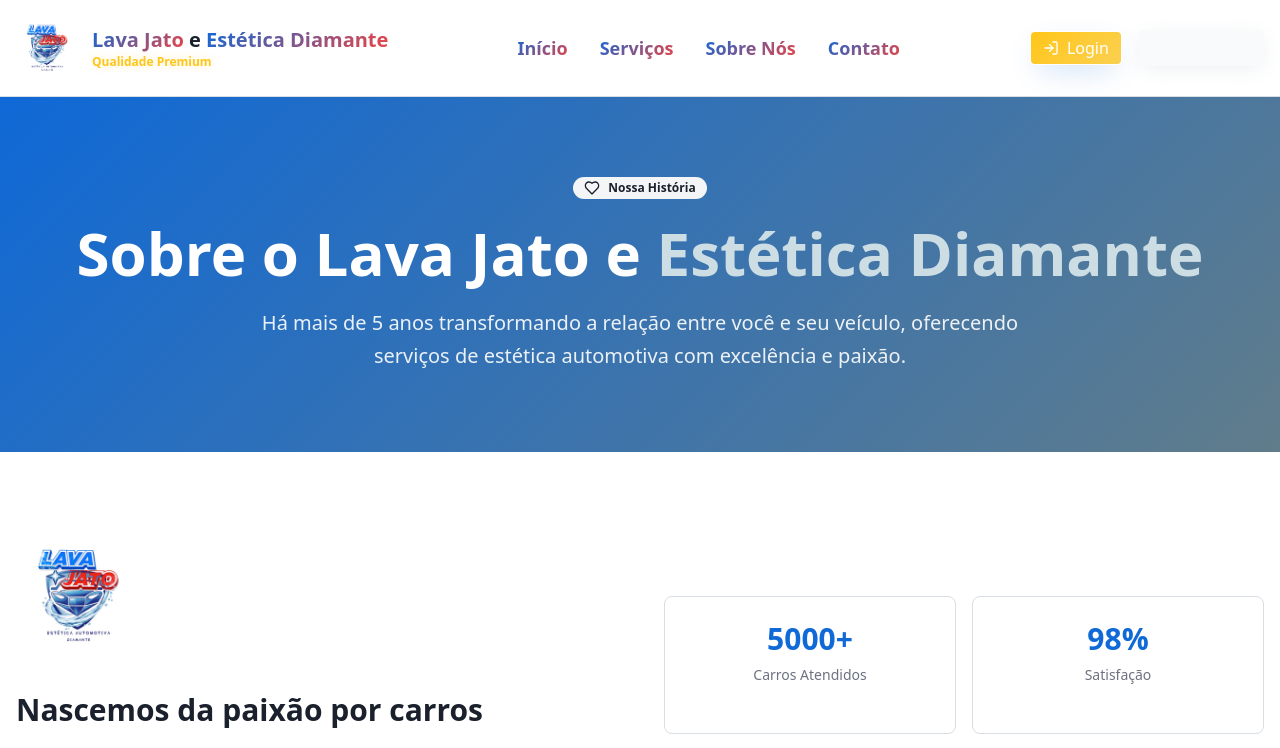
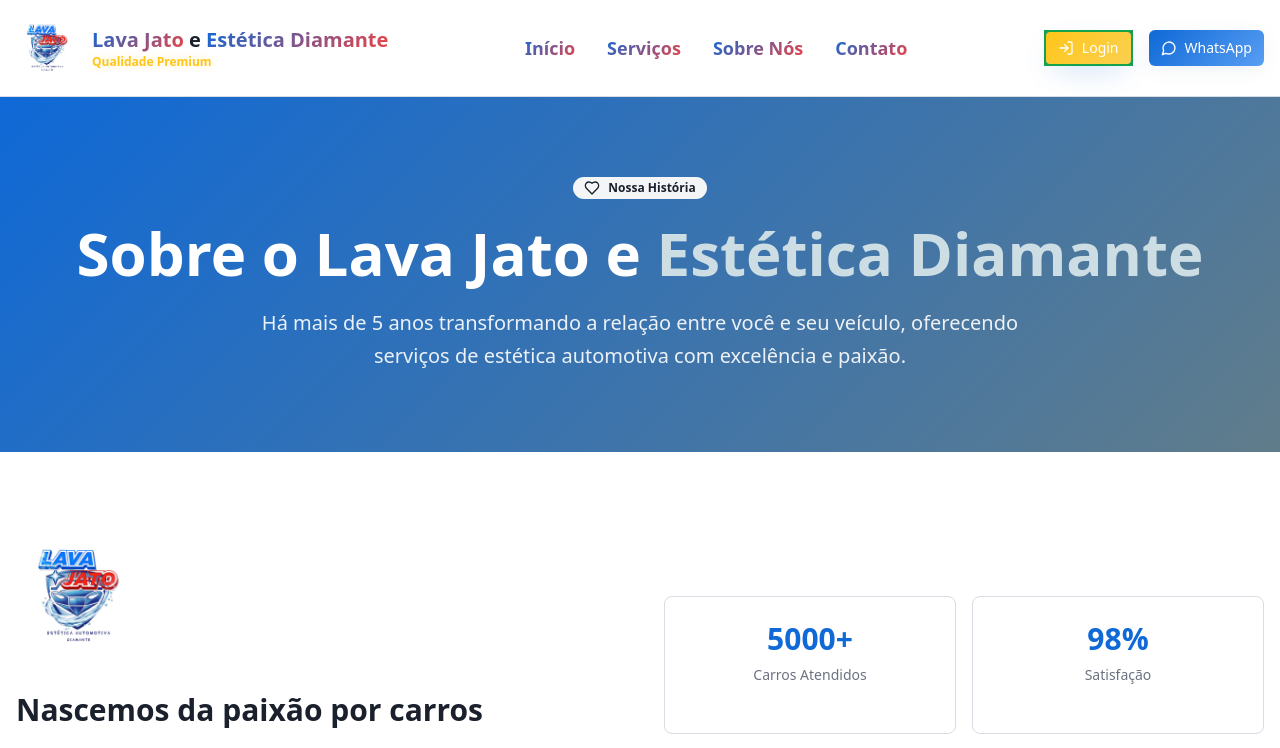
Before and after one commit to FKelvinP/diamante06-86, a React (Vite) app: page /about in a window 1280 px wide. Shown: the top 748 px of the page. Built offline with nearby package versions, Linux system fonts and the light colour scheme.

Commit message:
Visual edit in Lovable

```diff
--- a/src/components/Header.tsx
+++ b/src/components/Header.tsx
@@ -79,8 +79,8 @@ const Header = () => {
                   <LogOut className="h-4 w-4" />
                 </Button>
               </div> : <div className="flex items-center gap-2">
-                <Link to="/login">
-                  <Button size="sm" className="gold-button text-base font-medium bg-slate-50">
+                <Link to="/login" className="bg-green-600 hover:bg-green-500">
+                  <Button size="sm" className="gold-button">
                     <LogIn className="h-4 w-4" />
                     Login
                   </Button>
@@ -89,7 +89,7 @@ const Header = () => {
 
             {/* WhatsApp Button */}
             <a href="https://wa.me/5511999999999" target="_blank" rel="noopener noreferrer" className="flex items-center">
-              <Button variant="hero" size="sm" className="rounded-sm text-slate-50 text-base font-medium bg-slate-50">
+              <Button variant="hero" size="sm">
                 <MessageCircle className="h-4 w-4" />
                 WhatsApp
               </Button>
```
